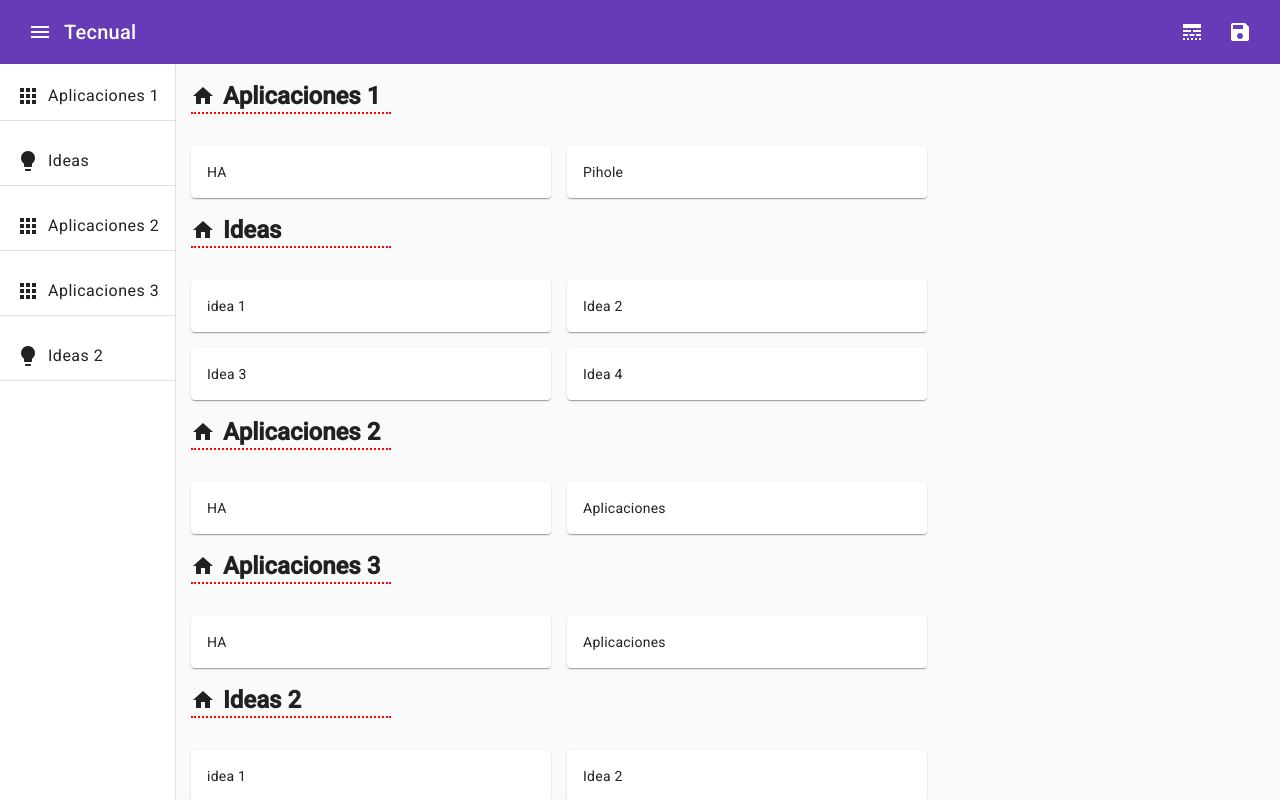
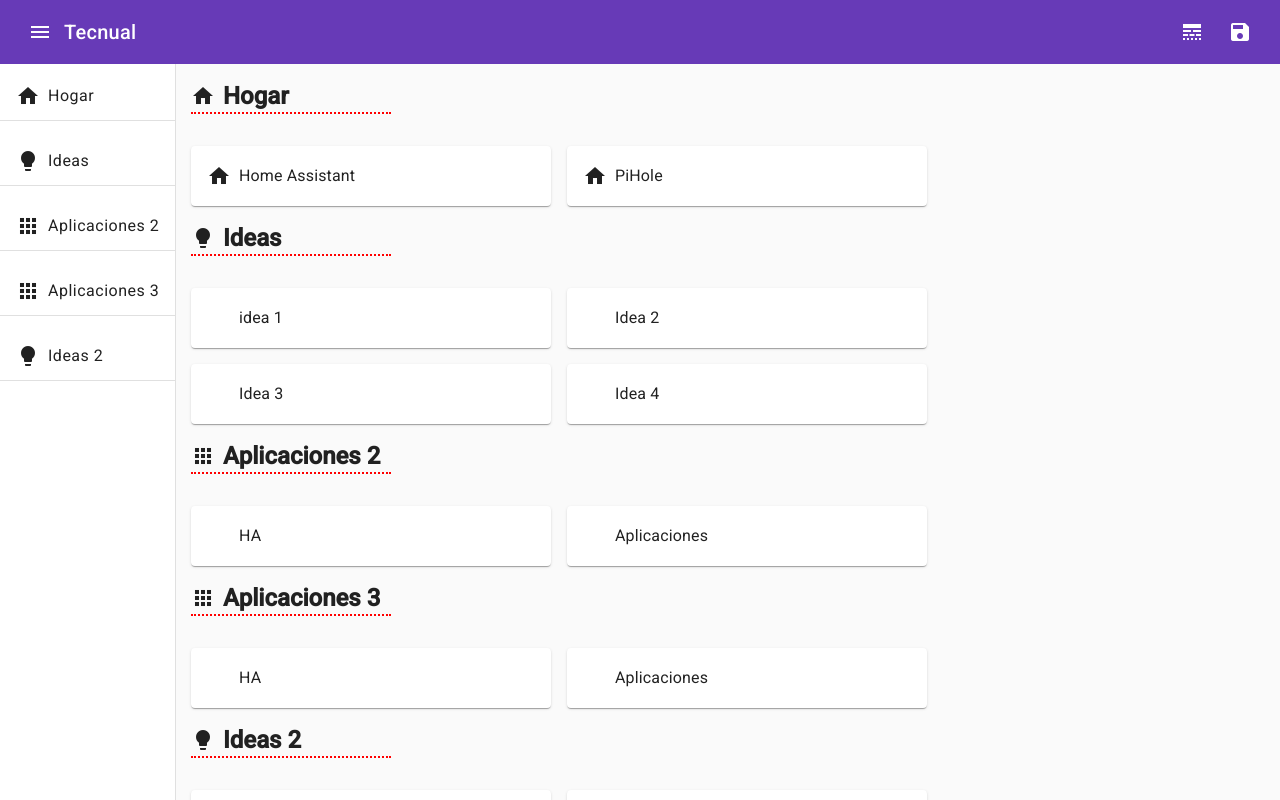
Before and after one commit to tecnual/startual, an Angular app: page / in a window 1280 px wide. Built offline with nearby package versions, Linux system fonts and the light colour scheme.

Commit message:
Json import and icons layout

```diff
--- a/src/app/app.component.ts
+++ b/src/app/app.component.ts
@@ -12,7 +12,7 @@
 import { MatToolbarModule } from '@angular/material/toolbar';
 import { MatListModule } from '@angular/material/list';
 import { ContentComponent } from './core/content/content.component';
-
+import defaultConfig from '../assets/default-config.json'
 
 @Component({
   selector: 'app-root',
@@ -32,8 +32,8 @@
   templateUrl: './app.component.html'
 })
 export class AppComponent implements OnInit {
-
-  config: Config =
+  config: Config = defaultConfig;
+  configu: Config =
   {
     title: "Tecnual",
     display: "line_style",
@@ -154,7 +154,7 @@
 
   ngOnInit() {
     console.log("Inicio...");
-    // localStorage.setItem('config', JSON.stringify(this.config));
+    localStorage.setItem('config', JSON.stringify(this.config));
     this.readLocalStorage();
   }
 
--- a/src/app/core/content/content.component.html
+++ b/src/app/core/content/content.component.html
@@ -1,13 +1,18 @@
 <section [ngClass]="'content--' + config?.display">
   <div *ngFor="let section of config?.sections" class="ddcontent-section" [ngClass]="'content-section--' + config?.display">
     <div class="content-section__title">
-      <mat-icon>home</mat-icon>
+      <mat-icon>{{ section.icon }}</mat-icon>
       <h1>{{ section.name }}</h1>
     </div>
     <div [ngClass]="'content-section__items--' + config?.display">
       <div *ngFor="let item of section.items" [ngClass]="'content-section__item--' + config?.display">
         <mat-card>
-          <mat-card-content>{{ item.name }}</mat-card-content>
+          <mat-card-content>
+            <div class="content-item__title">
+              <mat-icon>{{ item.icon }}</mat-icon>
+              <h3>{{ item.name }}</h3>
+            </div>
+          </mat-card-content>
         </mat-card>
       </div>
     </div>
--- /dev/null
+++ b/src/assets/default-config.json
@@ -0,0 +1,119 @@
+{
+  "title": "Tecnual",
+  "display": "line_style",
+  "sections": [
+    {
+      "name": "Hogar",
+      "type": "section",
+      "icon": "home",
+      "order": 0,
+      "items": [
+        {
+          "name": "Home Assistant",
+          "icon": "home",
+          "description": "",
+          "url": ""
+        },
+        {
+          "name": "PiHole",
+          "icon": "home",
+          "description": "",
+          "url": ""
+        }
+      ]
+    },
+    {
+      "name": "Ideas",
+      "type": "section",
+      "icon": "lightbulb",
+      "order": 4,
+      "items": [
+        {
+          "name": "idea 1",
+          "description": "",
+          "icon": "default",
+          "url": ""
+        },
+        {
+          "name": "Idea 2",
+          "description": "",
+          "url": ""
+        },
+        {
+          "name": "Idea 3",
+          "description": "",
+          "url": ""
+        },
+        {
+          "name": "Idea 4",
+          "description": "",
+          "url": ""
+        }
+      ]
+    },
+    {
+      "name": "Aplicaciones 2",
+      "type": "section",
+      "icon": "apps",
+      "order": 2,
+      "items": [
+        {
+          "name": "HA",
+          "description": "",
+          "url": ""
+        },
+        {
+          "name": "Aplicaciones",
+          "description": "",
+          "url": ""
+        }
+      ]
+    },
+    {
+      "name": "Aplicaciones 3",
+      "type": "section",
+      "icon": "apps",
+      "order": 3,
+      "items": [
+        {
+          "name": "HA",
+          "description": "",
+          "url": ""
+        },
+        {
+          "name": "Aplicaciones",
+          "description": "",
+          "url": ""
+        }
+      ]
+    },
+    {
+      "name": "Ideas 2",
+      "type": "section",
+      "icon": "lightbulb",
+      "order": 1,
+      "items": [
+        {
+          "name": "idea 1",
+          "description": "",
+          "url": ""
+        },
+        {
+          "name": "Idea 2",
+          "description": "",
+          "url": ""
+        },
+        {
+          "name": "Idea 3",
+          "description": "",
+          "url": ""
+        },
+        {
+          "name": "Idea 4",
+          "description": "",
+          "url": ""
+        }
+      ]
+    }
+  ]
+}
--- a/src/styles/layout/_content.scss
+++ b/src/styles/layout/_content.scss
@@ -16,7 +16,24 @@
     flex-wrap: wrap;
     margin: 1rem 0 0 1rem;
   }
+  &-item {
+    &__title {
+      display: flex;
+      flex-direction: row;
+      align-items: center;
+      margin-bottom: 2rem;
+      width: 200px;
 
+      h3 {
+        font-weight: 400;
+        padding-left: .5rem;
+        margin: 0;
+      }
+
+      mat-icon {
+      }
+    }
+  }
   &-section {
     &--line_style {
       display: flex;
--- a/tsconfig.json
+++ b/tsconfig.json
@@ -19,6 +19,7 @@
     "target": "ES2022",
     "module": "ES2022",
     "useDefineForClassFields": false,
+    "resolveJsonModule": true,
     "lib": [
       "ES2022",
       "dom"
```
